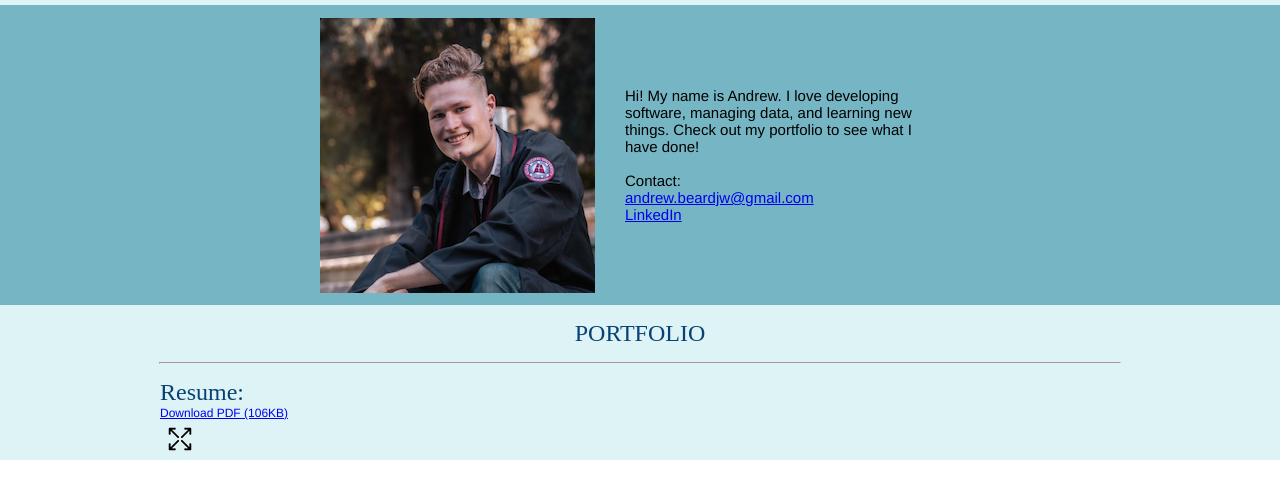
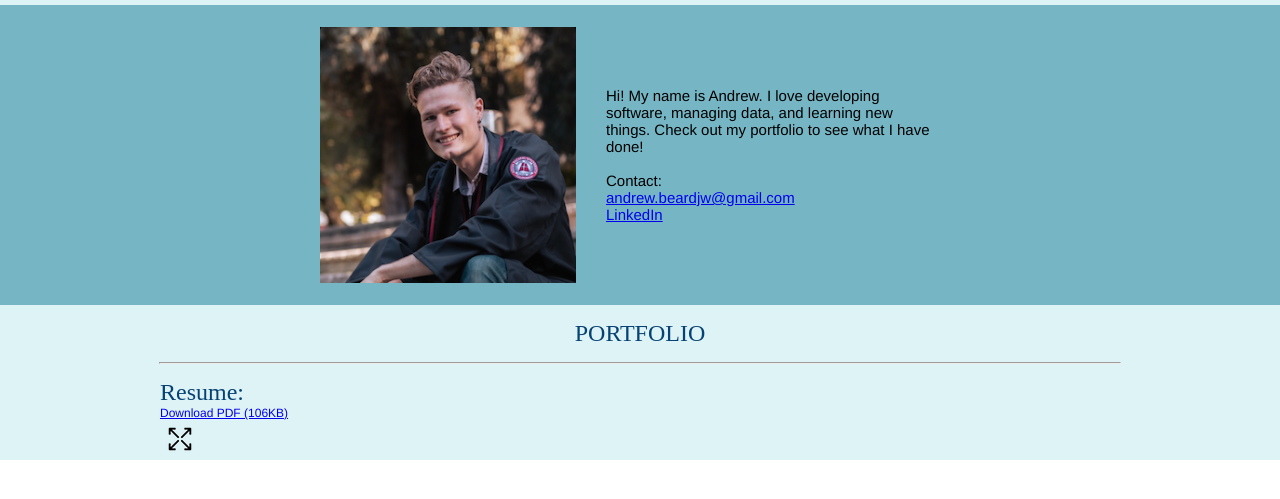
Before and after one commit to ajwbeard/website, a plain HTML site: page index.html in a window 1280 px wide. Shown: the part 45-544 px from the top of the page. Drawn offline with Linux system fonts and the light colour scheme.

Commit message:
auto-sized profile image

```diff
--- a/index.css
+++ b/index.css
@@ -112,6 +112,11 @@ img.ghlogo:hover {
   opacity: 1;
 }
 
+img.profile {
+  width: 40%;
+  height: auto;
+}
+
 img.resume {
   width: 100%;
   height: auto;
--- a/index.html
+++ b/index.html
@@ -22,7 +22,7 @@
   </div>
   <div class="about">
     <div class="central-container">
-      <img src="Images/profile.PNG"/>
+      <img class="profile" src="Images/profile.PNG"/>
       <div class="about-text-container">
         <p>
           Hi! My name is Andrew. I love developing software, managing data, and
```
